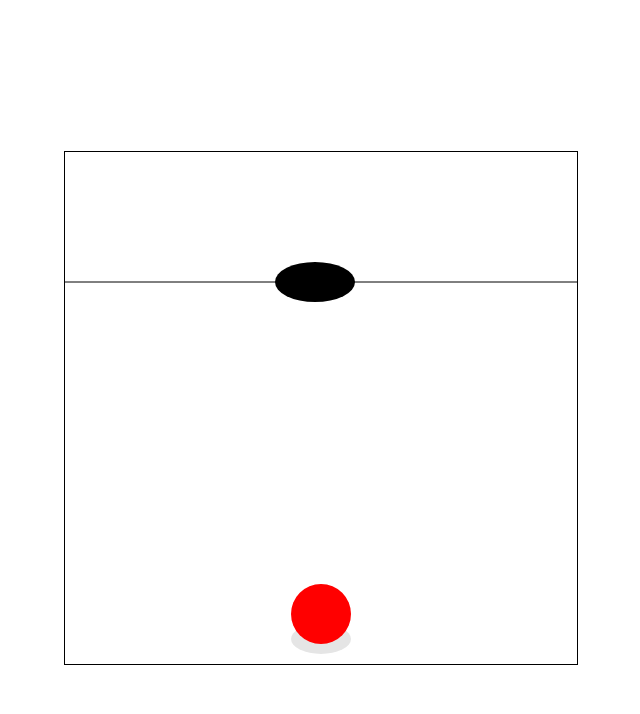
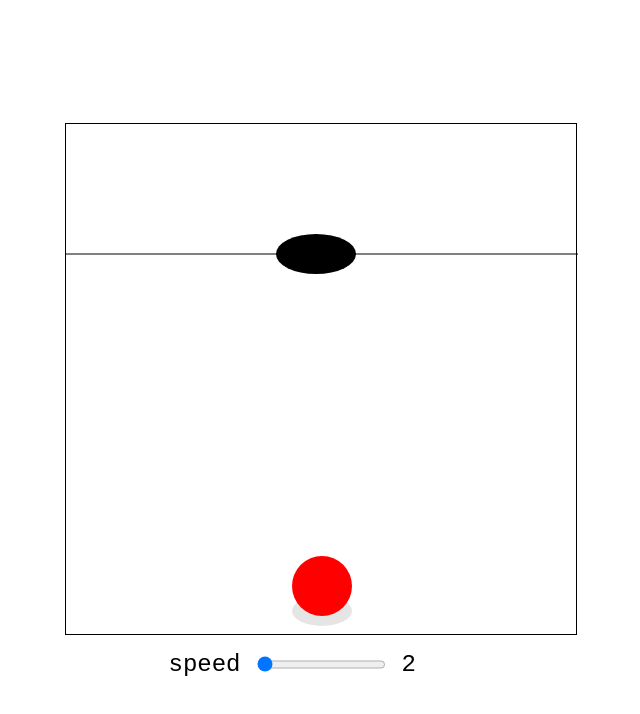
Before and after one commit to aokorodu/Throw_Motion_Redesign, a plain HTML site: page index.html in a window 1280 px wide. Shown: the whole page, without its empty margins (319-959 px from the left). Drawn offline with Linux system fonts and the light colour scheme.

Commit message:
added speed slider

```diff
--- a/css/main.css
+++ b/css/main.css
@@ -1,3 +1,10 @@
+*{
+    font-family: 'Courier New', Courier, monospace;
+    box-sizing: border-box;
+    margin: 0;
+    padding: 0;
+}
+
 #main-container{
     position: relative;
     width: 100%;
@@ -16,10 +23,30 @@
   }
 
   #canvas{
-    position:absolute;
+    position:relative;
     background:transparent;
+  }
+
+  .slider-holder{
+    font-size: 1.5rem;
+    width: 512px;
+    margin-top: 1rem;
+    display:flex;
+    flex-direction: row;
+    justify-content: center;
+    gap: 1rem;
   }
 
   svg{
     position: absolute;
   }
+
+  label {
+    text-align: right;
+    width: 100px;
+  }
+
+  .speed-text {
+    text-align: left;
+    width: 100px;
+  }
--- a/index.html
+++ b/index.html
@@ -15,12 +15,23 @@
       <div id="canvas-holder">
         <svg width="512" height="512" viewbox="0 0 512 512">
           <ellipse cx="250" cy="130" rx="40" ry="20" />
-            <line x1="0" y1="130" x2="5120" y2="130" stroke="black" stroke-width="1"/>
+          <line
+            x1="0"
+            y1="130"
+            x2="5120"
+            y2="130"
+            stroke="black"
+            stroke-width="1"
+          />
         </svg>
         <canvas id="canvas" width="512" height="512">
           Your browser does not support the HTML5 canvas tag.
         </canvas>
       </div>
+      <div class="slider-holder">
+        <label>speed</label>
+        <input id="speed-slider" type="range" min="2" max="20" value="2" step=".1"/><span class="speed-text" id="speed-text">2</span>
+    </div>
     </div>
   </body>
 </html>
--- a/js/ball.js
+++ b/js/ball.js
@@ -29,6 +29,7 @@ class Ball {
     this.scored = false;
     this.count = 0;
     this.decay = 0.995;
+    this.maxYIncrement = 2;
     this.yIncrement = 8;
     this.totalIncrement = 0;
     this.targetDistance = 325;
@@ -37,8 +38,13 @@ class Ball {
 
   init() {}
 
-  setSpeed(newSpeed) {
-    this.yIncrement = newSpeed;
+  setMaxSpeed(newMax){
+    this.maxYIncrement = newMax;
+  }
+
+  setSpeed(percentage) {
+    this.yIncrement = percentage * this.maxYIncrement;
+    console.log('yIncrement: ', this.yIncrement)
   }
 
   pickUpBall() {
--- a/js/main.js
+++ b/js/main.js
@@ -3,7 +3,7 @@ import Pop from './pop.js';
 
 const canvas = document.querySelector("#canvas");
 const ctx = canvas.getContext("2d");
-const tau = Math.PI * 2;
+const speedText = document.querySelector("#speed-text")
 let r = 30;
 let w = 512;
 let h = 512;
@@ -18,8 +18,18 @@ let mousePos_old = {
   y: 0
 };
 
-canvas.addEventListener("mousedown", mousedownHandler);
-canvas.addEventListener("mouseup", mouseupHandler);
+function initListeners(){
+    canvas.addEventListener("mousedown", mousedownHandler);
+    canvas.addEventListener("mouseup", mouseupHandler);
+    const speedSlider = document.querySelector("#speed-slider");
+    speedSlider.addEventListener("input", (e)=>{
+        console.log(e.target.value);
+        speedText.textContent = e.target.value;
+        ball.setMaxSpeed(e.target.value)
+    })
+}
+
+initListeners();
 animate();
 
 function mousedownHandler(e) {
@@ -32,11 +42,9 @@ function mousedownHandler(e) {
 function mouseupHandler(e) {
   const throwVelocity = getThrowVelocity();
   const speed = Math.abs(throwVelocity.y);
-  let rollSpeed = speed/20 * 4;
-  if(rollSpeed < 2) rollSpeed = 2;
-  console.log('rollSpeed: ', rollSpeed)
+  const speedPercentage = speed/20;
   speed > 0.1 ? ball.dropBall() : ball.releaseBall();
-  ball.setSpeed(rollSpeed)
+  ball.setSpeed(speedPercentage)
   ball.pushBall(throwVelocity);
   canvas.removeEventListener("mousemove", mousemoveHandler);
 }
```
Lines whose indentation alone changed are shown as unchanged.
